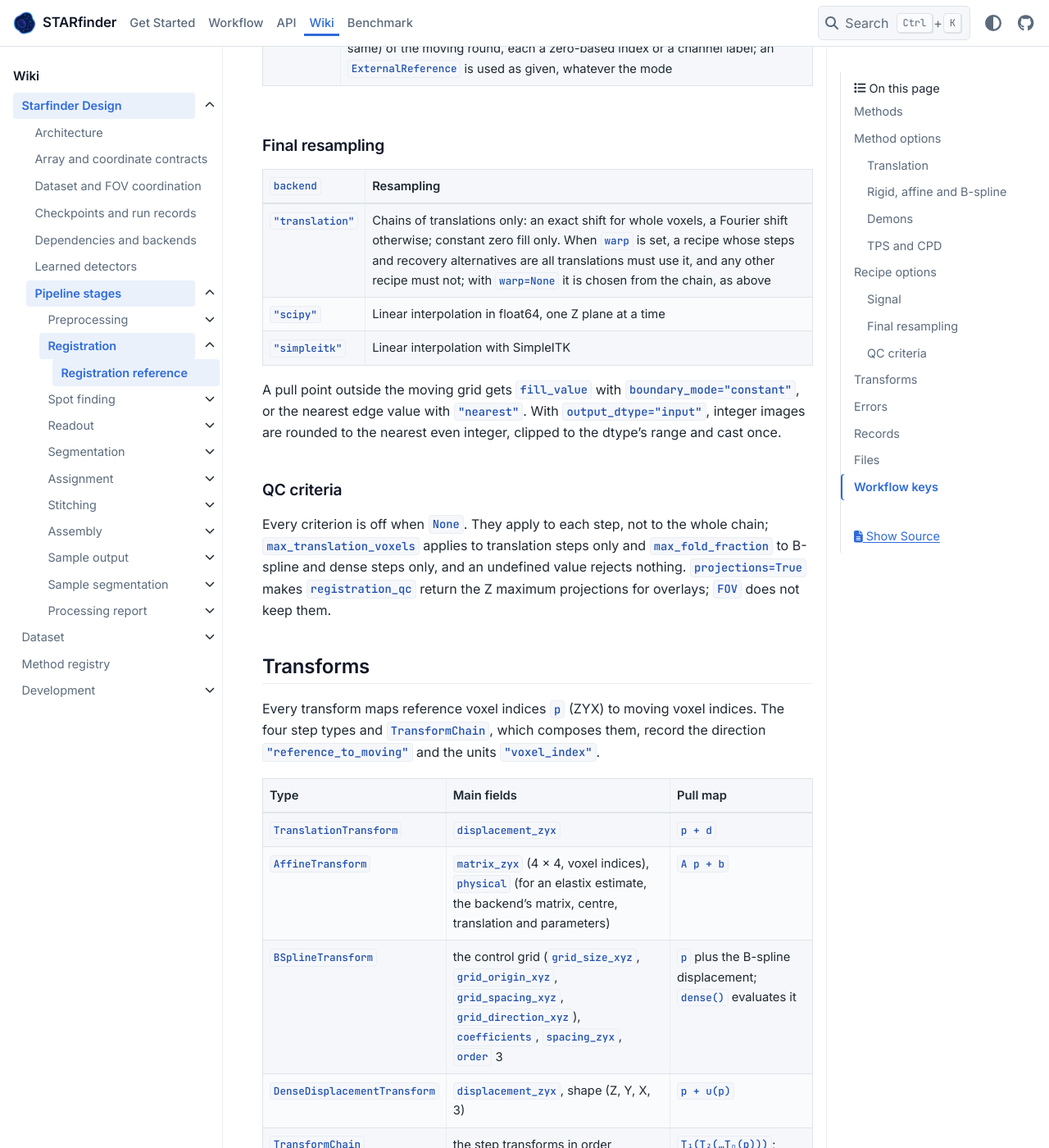
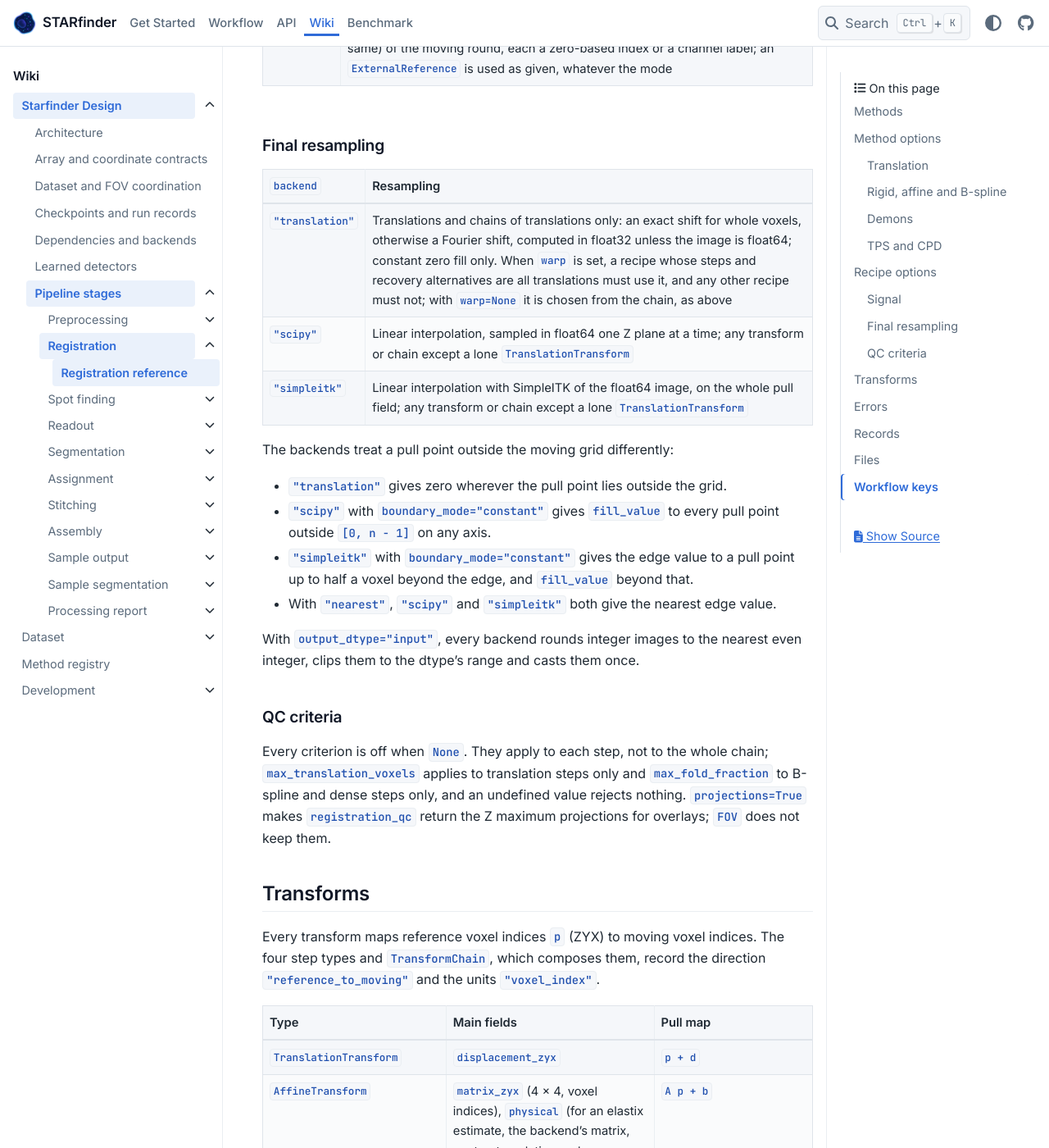
Before and after one commit to wanglab-broad/starfinder, a Sphinx documentation site: the page built from docs/registration-algorithms.md, in a window 1280 px wide and 1400 px high, scrolled down 2552 px. Shown: the whole window at 82% size. Built offline with Sphinx 7.4.7 and the PyData theme 0.15.4, drawn with Linux system fonts in a browser that asks for light colours; some of the changed text lies outside the part shown.

Commit message:
fix(w-654): address review findings (finish the registration pages…)
The review found that the reference gave one outside-grid rule for every
backend. That is fixed, and the reference now states the rule per
backend: translation gives zero wherever the pull point lies outside the
grid; SciPy with constant boundaries gives fill_value outside [0, n−1];
SimpleITK with constant boundaries gives the edge value up to half a
voxel beyond the edge and fill_value beyond that; with nearest, SciPy
and SimpleITK both give the edge value. As the operator's note asked, I
checked each resampling and transform statement of the reference, and
the guide's warp row, for each of …

Linear-Issue: W-654

```diff
--- a/docs/registration-algorithms.md
+++ b/docs/registration-algorithms.md
@@ -138,14 +138,21 @@ order.
 
 | `backend` | Resampling |
 | --- | --- |
-| `"translation"` | Chains of translations only: an exact shift for whole voxels, a Fourier shift otherwise; constant zero fill only. When `warp` is set, a recipe whose steps and recovery alternatives are all translations must use it, and any other recipe must not; with `warp=None` it is chosen from the chain, as above |
-| `"scipy"` | Linear interpolation in float64, one Z plane at a time |
-| `"simpleitk"` | Linear interpolation with SimpleITK |
+| `"translation"` | Translations and chains of translations only: an exact shift for whole voxels, otherwise a Fourier shift, computed in float32 unless the image is float64; constant zero fill only. When `warp` is set, a recipe whose steps and recovery alternatives are all translations must use it, and any other recipe must not; with `warp=None` it is chosen from the chain, as above |
+| `"scipy"` | Linear interpolation, sampled in float64 one Z plane at a time; any transform or chain except a lone `TranslationTransform` |
+| `"simpleitk"` | Linear interpolation with SimpleITK of the float64 image, on the whole pull field; any transform or chain except a lone `TranslationTransform` |
 
-A pull point outside the moving grid gets `fill_value` with `boundary_mode="constant"`,
-or the nearest edge value with `"nearest"`. With `output_dtype="input"`, integer
-images are rounded to the nearest even integer, clipped to the dtype's range and cast
-once.
+The backends treat a pull point outside the moving grid differently:
+
+* `"translation"` gives zero wherever the pull point lies outside the grid.
+* `"scipy"` with `boundary_mode="constant"` gives `fill_value` to every pull point
+  outside `[0, n − 1]` on any axis.
+* `"simpleitk"` with `boundary_mode="constant"` gives the edge value to a pull point
+  up to half a voxel beyond the edge, and `fill_value` beyond that.
+* With `"nearest"`, `"scipy"` and `"simpleitk"` both give the nearest edge value.
+
+With `output_dtype="input"`, every backend rounds integer images to the nearest even
+integer, clips them to the dtype's range and casts them once.
 
 ### QC criteria
 
@@ -168,7 +175,7 @@ four step types and `TransformChain`, which composes them, record the direction
 | --- | --- | --- |
 | `TranslationTransform` | `displacement_zyx` | `p + d` |
 | `AffineTransform` | `matrix_zyx` (4 × 4, voxel indices), `physical` (for an elastix estimate, the backend's matrix, centre, translation and parameters) | `A p + b` |
-| `BSplineTransform` | the control grid (`grid_size_xyz`, `grid_origin_xyz`, `grid_spacing_xyz`, `grid_direction_xyz`), `coefficients`, `spacing_zyx`, `order` 3 | `p` plus the B-spline displacement; `dense()` evaluates it |
+| `BSplineTransform` | the control grid (`grid_size_xyz`, `grid_origin_xyz`, `grid_spacing_xyz`, `grid_direction_xyz`), `coefficients`, `spacing_zyx`, `order` 3 | `p` plus the B-spline displacement; `dense()` evaluates it with SimpleITK, whatever the backend |
 | `DenseDisplacementTransform` | `displacement_zyx`, shape (Z, Y, X, 3) | `p + u(p)` |
 | `TransformChain` | the step transforms in order | `T₁(T₂(…Tₙ(p)))`; `pull_field()` gives the composed field |
 
```
Also changed, not shown: docs/registration-contract.md (+5 -5 lines).
